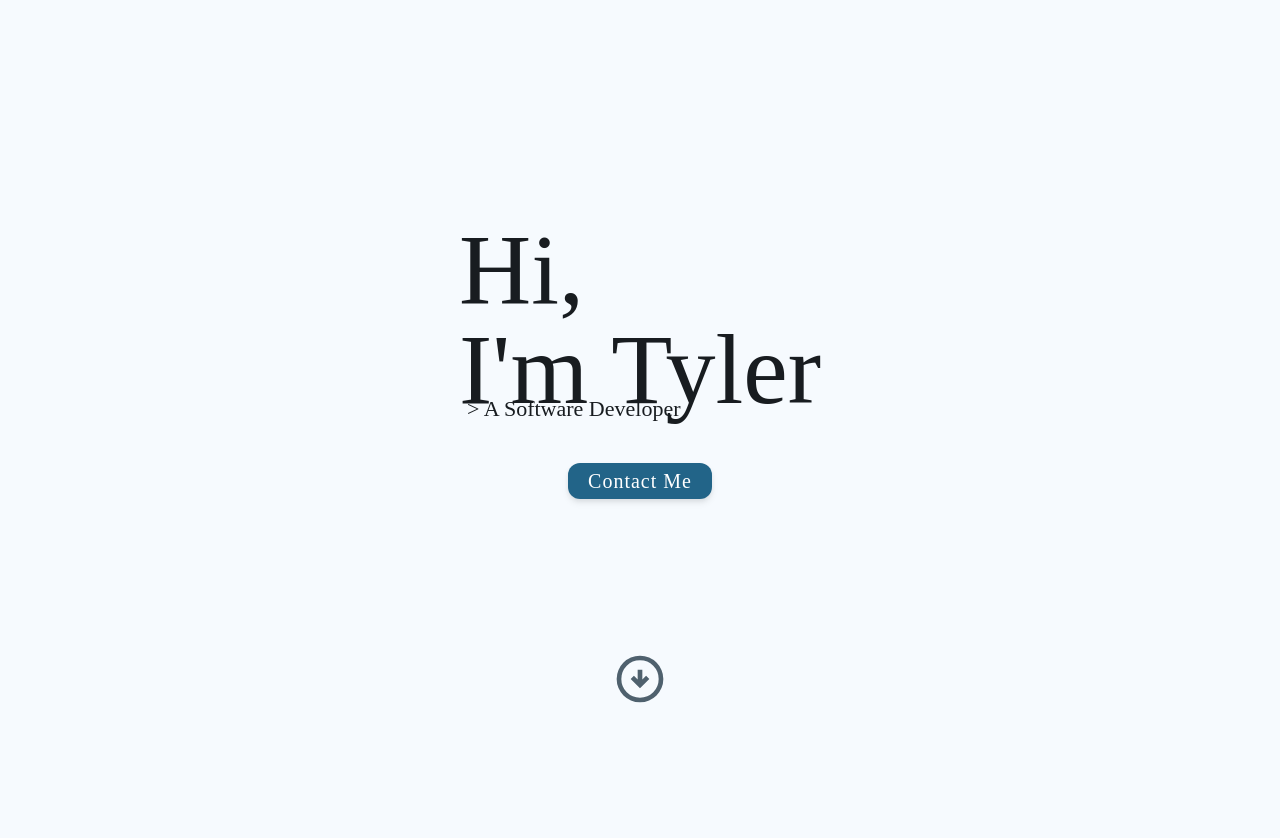
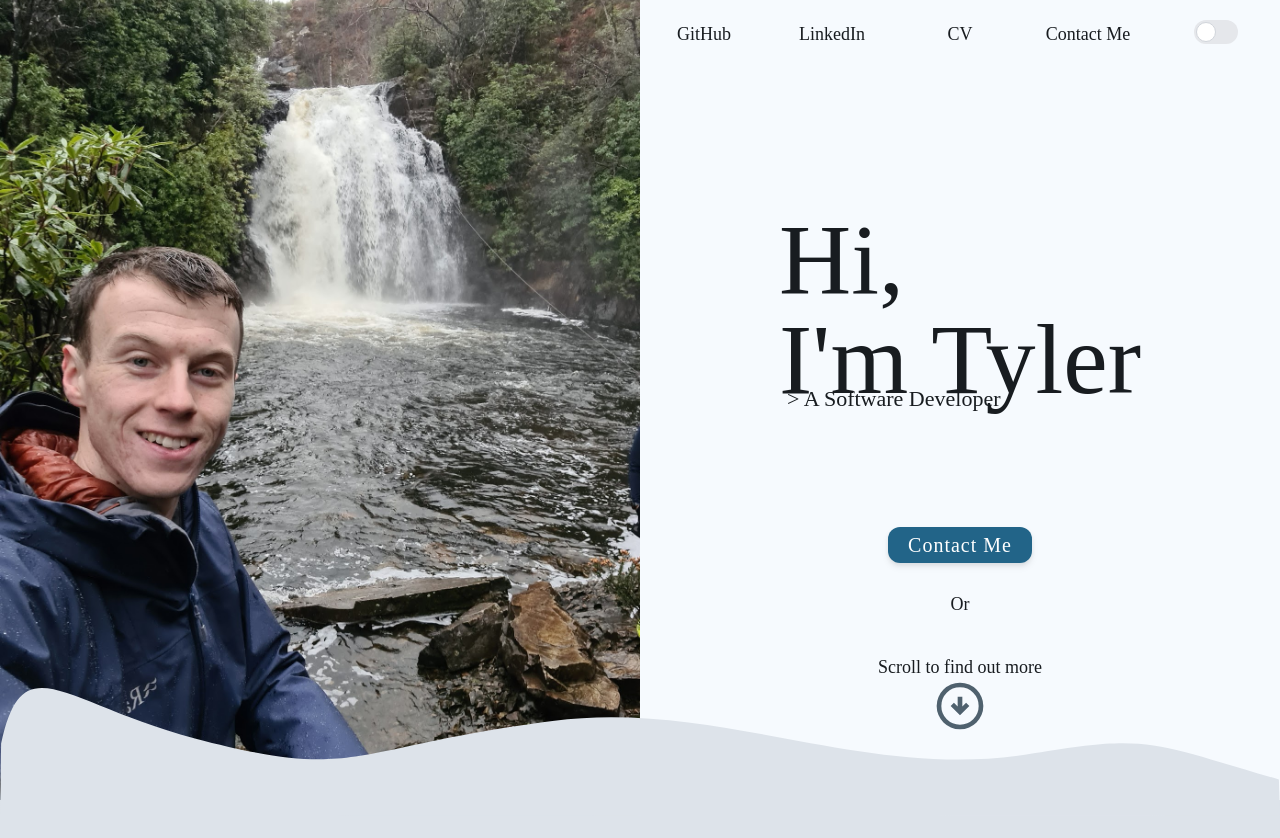
Before and after one commit to tylers24877/Portfolio, a React (Vite) app: page / in a window 1280 px wide. Shown: the top 838 px of the page. Before the commit the page ends 800 px from the top, so only its background shows below. Built offline with nearby package versions, Linux system fonts and the light colour scheme; a web font is replaced by a local one.

Commit message:
Landing Page implemented

```diff
--- a/package.json
+++ b/package.json
@@ -26,6 +26,8 @@
     "eslint-plugin-react-hooks": "^4.6.0",
     "eslint-plugin-react-refresh": "^0.4.6",
     "postcss": "^8.4.38",
+    "prettier": "^3.2.5",
+    "prettier-plugin-tailwindcss": "^0.5.14",
     "sass": "^1.75.0",
     "tailwindcss": "^3.4.3",
     "typescript": "^5.2.2",
--- a/src/App.tsx
+++ b/src/App.tsx
@@ -1,10 +1,13 @@
+import { Fragment } from "react/jsx-runtime";
 import "./App.scss";
 import { LandingSection } from "./sections/landing_section/LandingSection";
+import { TechStackSection } from "./sections/tech_stack_section/TechStackSection";
 function App() {
   return (
-    <div>
+    <Fragment>
       <LandingSection />
-    </div>
+      <TechStackSection />
+    </Fragment>
   );
 }
 
--- /dev/null
+++ b/src/components/icons/TechStackTopSwirl.tsx
@@ -0,0 +1,13 @@
+export const TechStackTopSwirl = (props) => {
+  return (
+    <svg
+      width="4246.8672"
+      height="760.17926"
+      viewBox="0 0 4246.8672 760.17926"
+      preserveAspectRatio="none"
+      {...props}
+    >
+      <path d="m 646.68375,299.33783 c -439.6,-207.200198 -570.499997,-570 -642.9999967,31 L -4.7970581e-8,760.17927 C 4245.5553,759.99328 -1.5636868,750.0692 4246.8676,757.37171 l -3.6838,-214.53388 c -414.5,-212.5 -421.8,-274.608 -813.5,-155 -560,171 -1042,-321.571898 -1596.5,-192.001 -689,161 -637,362.501 -1186.50005,103.501 z" />
+    </svg>
+  );
+};
--- a/src/sections/landing_section/LandingSection.scss
+++ /dev/null
@@ -1,4 +0,0 @@
-#landing-section-photo {
-  object-fit: cover;
-  @apply w-1/2 h-screen;
-}
--- a/src/sections/landing_section/LandingSection.tsx
+++ b/src/sections/landing_section/LandingSection.tsx
@@ -1,23 +1,55 @@
 import { Fragment } from "react/jsx-runtime";
-import "./LandingSection.scss";
 import { Title } from "./components/Title";
-import { CustomButton } from "../../components/CustomButton/CustomButton";
-import { ArrowDown } from "../../assets/icons/ArrowDown";
+import { CustomButton } from "../../components/CustomButton";
+import { ArrowDown } from "../../components/icons/ArrowDown";
+import { Links } from "./components/Links";
 
-export const LandingSection = () => {
+const LeftSection = () => {
   return (
     <Fragment>
-      <div className="fixed top-[40%] left-1/2 -translate-x-1/2 -translate-y-1/2">
-        <Title />
-      </div>
-      <div className="grid grid-rows-12 h-screen py-5">
-        <div className="row-start-8 text-center">
+      <img
+        src="src/assets/landing_photo.jpg"
+        className="h-screen w-full object-cover"
+      />
+    </Fragment>
+  );
+};
+
+const RightSection = () => {
+  return (
+    <Fragment>
+      <div className="grid h-screen grid-rows-12 py-5">
+        <div className="row-start-1 text-center">
+          <Links />
+        </div>
+        <div className="row-start-4">
+          <Title />
+        </div>
+        <div className="row-start-9 text-center">
           <CustomButton>Contact Me</CustomButton>
         </div>
-        <div className="row-start-11">
-          <ArrowDown className="mx-auto size-14 fill-secondary animate-bounce" />
+        <div className="row-start-10 text-center">
+          <div className="pb-1 text-lg">Or</div>
+        </div>
+        <div className="row-start-11 text-center">
+          <div className="pb-1 text-lg">Scroll to find out more</div>
+          <ArrowDown className="mx-auto size-14 animate-bounce fill-secondary hover:brightness-125 hover:drop-shadow-lg" />
         </div>
       </div>
     </Fragment>
   );
 };
+export const LandingSection = () => {
+  return (
+    <Fragment>
+      <div className="flex">
+        <div className="hidden flex-1 sm:block">
+          <LeftSection />
+        </div>
+        <div className="flex-1">
+          <RightSection />
+        </div>
+      </div>
+    </Fragment>
+  );
+};
--- /dev/null
+++ b/src/sections/landing_section/components/DarkModeSwitch/DarkModeSwitch.tsx
@@ -0,0 +1,21 @@
+import { useDarkMode } from "./DarkModeSwitchHelper";
+
+/**
+ * A switch component for toggling dark mode.
+ */
+export const DarkModeSwitch = () => {
+  const { isDarkMode, toggleDarkMode } = useDarkMode();
+
+  return (
+    <label className="inline-flex cursor-pointer items-center">
+      <input
+        type="checkbox"
+        value=""
+        checked={isDarkMode}
+        onChange={() => toggleDarkMode()}
+        className="peer sr-only"
+      />
+      <div className="peer relative h-6 w-11 rounded-full bg-gray-200 after:absolute after:start-[2px] after:top-[2px] after:h-5 after:w-5 after:rounded-full after:border after:border-gray-300 after:bg-white after:transition-all after:content-[''] peer-checked:bg-blue-600 peer-checked:after:translate-x-full peer-checked:after:border-white rtl:peer-checked:after:-translate-x-full dark:border-gray-600 dark:bg-gray-700"></div>
+    </label>
+  );
+};
--- /dev/null
+++ b/src/sections/landing_section/components/DarkModeSwitch/DarkModeSwitchHelper.ts
@@ -0,0 +1,42 @@
+import { useEffect, useState } from "react";
+
+export const useDarkMode = () => {
+  // State to track whether dark mode is enabled
+  const [isDarkMode, setIsDarkMode] = useState(false);
+
+  // Function to toggle dark mode
+  const toggleDarkMode = (value?: boolean) => {
+    if (value) {
+      // If a specific value is provided, set dark mode accordingly
+      return setIsDarkMode(value);
+    }
+    // If no specific value is provided, toggle dark mode
+    setIsDarkMode(!isDarkMode);
+  };
+
+  // Effect to check if the user's system prefers dark mode
+  useEffect(() => {
+    if (
+      window.matchMedia &&
+      window.matchMedia("(prefers-color-scheme: dark)").matches
+    ) {
+      // If user's system prefers dark mode, enable dark mode
+      toggleDarkMode(true);
+    }
+    // eslint-disable-next-line react-hooks/exhaustive-deps
+  }, []);
+
+  // Effect to update the body class based on dark mode state
+  useEffect(() => {
+    if (isDarkMode) {
+      // If dark mode is enabled, add 'dark' class to body
+      document.body.classList.add("dark");
+    } else {
+      // If dark mode is disabled, remove 'dark' class from body
+      document.body.classList.remove("dark");
+    }
+  }, [isDarkMode]);
+
+  // Return current dark mode state and function to toggle dark mode
+  return { isDarkMode, toggleDarkMode };
+};
--- /dev/null
+++ b/src/sections/landing_section/components/Links.tsx
@@ -0,0 +1,31 @@
+import { Fragment } from "react/jsx-runtime";
+import { DarkModeSwitch } from "./DarkModeSwitch/DarkModeSwitch";
+
+export const Links = () => {
+  const socialLinks = [
+    ["GitHub", "https://github.com/tylers24877"],
+    ["LinkedIn", "https://www.linkedin.com/in/tyler-schultz-1b1b3b1b3/"],
+    ["CV", "TODO"],
+    ["Contact Me", "TODO"],
+  ];
+  return (
+    <Fragment>
+      <div className="flex">
+        {socialLinks.map(([name, link]) => (
+          <div className="flex-1">
+            <a
+              href={link}
+              target="_blank"
+              className="hover:drop-shadow-md text-lg"
+            >
+              {name}
+            </a>
+          </div>
+        ))}
+        <div className="flex-1">
+          <DarkModeSwitch />
+        </div>
+      </div>
+    </Fragment>
+  );
+};
--- a/src/sections/landing_section/components/Title.tsx
+++ b/src/sections/landing_section/components/Title.tsx
@@ -3,7 +3,7 @@ import { Fragment } from "react/jsx-runtime";
 export const Title = () => {
   return (
     <Fragment>
-      <div className="relative justify-center items-center">
+      <div className="relative mx-auto w-fit">
         <div className="">
           <div className="text-[100px] leading-none">Hi,</div>
         </div>
@@ -12,9 +12,7 @@ export const Title = () => {
             {"> A Software Developer"}
           </div>
         </div>
-        <div className="text-[100px] leading-none">
-          I'm Tyler
-        </div>
+        <div className="text-[100px] leading-none">I'm Tyler</div>
       </div>
     </Fragment>
   );
--- /dev/null
+++ b/src/sections/tech_stack_section/TechStackSection.tsx
@@ -0,0 +1,11 @@
+import { TechStackTopSwirl } from "../../components/icons/TechStackTopSwirl";
+
+export const TechStackSection = () => {
+  return (
+    <div className="relative h-[400px] bg-surface-variant">
+      <div className="absolute -top-28 left-0 mx-auto">
+        <TechStackTopSwirl className="h-32 w-screen fill-surface-variant " />
+      </div>
+    </div>
+  );
+};
```
Also changed, not shown: src/components/CustomButton.tsx (renamed from src/components/CustomButton/CustomButton.tsx), src/components/icons/ArrowDown.tsx (renamed from src/assets/icons/ArrowDown.tsx), 2 other files (tests, documents, lock files or other folders).
